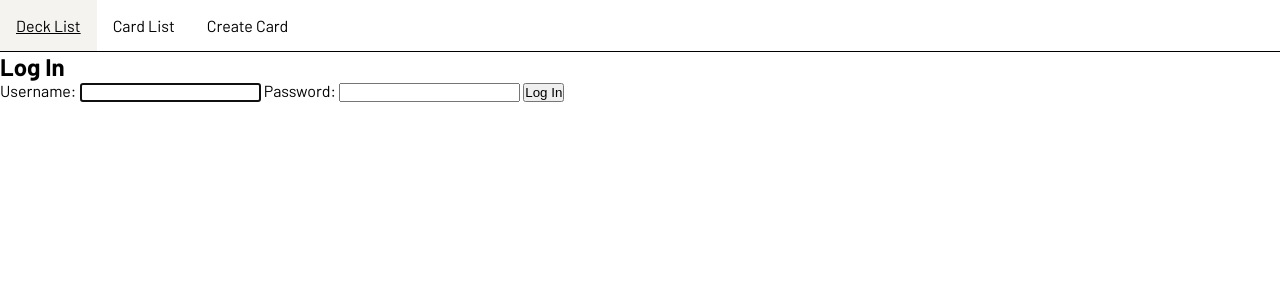
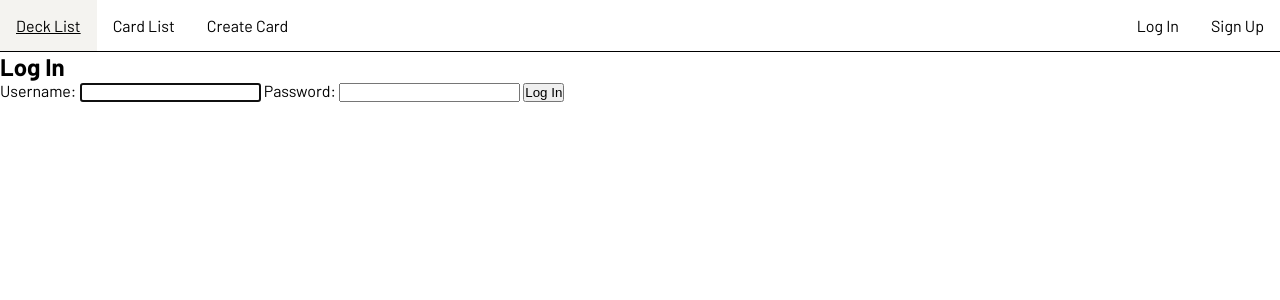
Before and after one commit to rav1oli/flashcards, a Django app: page /accounts/login/ in a window 1280 px wide. Shown: the top 300 px of the page. Run offline with Django 4.2, Linux system fonts and the light colour scheme; style sheets or scripts are compiled from the project's sources.

Commit message:
login buttons and such

```diff
--- a/frontend/static/frontend/css/styles.css
+++ b/frontend/static/frontend/css/styles.css
@@ -23,6 +23,7 @@ body:has(.grey-form) .grey-overlay {
 .navbar {
   display: flex;
   flex-direction: row;
+  justify-content: space-between;
   border-bottom: 1px solid black;
   width: 100%;
   position: sticky;
@@ -30,21 +31,26 @@ body:has(.grey-form) .grey-overlay {
   background-color: white;
   z-index: 51;
 }
+.navbar div {
+  display: flex;
+  flex-direction: row;
+}
 
 a {
   color: black;
   text-decoration: none;
 }
 
+a:has(.nav-button):hover {
+  cursor: pointer;
+  text-decoration: underline;
+  background-color: #f4f3f0;
+}
+
 .nav-button {
   list-style-type: none;
   padding: 1em;
   transition: background-color, 0.2s;
-}
-.nav-button:hover {
-  cursor: pointer;
-  text-decoration: underline;
-  background-color: #f4f3f0;
 }
 
 hr {
--- a/frontend/static/frontend/css/styles.scss
+++ b/frontend/static/frontend/css/styles.scss
@@ -25,12 +25,19 @@ body {
 .navbar {
     display: flex;
     flex-direction: row;
+    justify-content: space-between;
+
     border-bottom: 1px solid black;
     width: 100%;
     position: sticky;
     top: 0;
     background-color: white;
     z-index: 51;
+
+    div {
+        display: flex;
+        flex-direction: row;
+    }
 }
 
 a {
@@ -38,17 +45,17 @@ a {
     text-decoration: none;
 }
 
+a:has(.nav-button):hover {
+    cursor: pointer;
+    text-decoration: underline;
+    background-color: #f4f3f0;
+}
+
 .nav-button {
     list-style-type: none;
     padding: 1em;
 
     transition: background-color, 0.2s;
-
-    &:hover {
-        cursor: pointer;
-        text-decoration: underline;
-        background-color: #f4f3f0;
-    }
 }
 
 
--- a/frontend/templates/frontend/card-list.html
+++ b/frontend/templates/frontend/card-list.html
@@ -3,7 +3,7 @@
 {% load markdown_filter %}
 
 {% block scripts %}
-
+    <script src="{% static 'frontend/cards.js' %}"></script>
 {% endblock %}
 
 {% block body %}
--- /dev/null
+++ b/frontend/templates/frontend/index.html
@@ -0,0 +1,6 @@
+{% extends "layout.html" %}
+{% load static %}
+
+{% block scripts %}{% endblock %}
+
+{% block body %}index{% endblock %}
--- a/frontend/templates/layout.html
+++ b/frontend/templates/layout.html
@@ -8,7 +8,6 @@
         <!-- scripts -->
         <script src="https://ajax.googleapis.com/ajax/libs/jquery/3.7.1/jquery.min.js"></script>
         <script src="{% static 'htmx.min.js' %}" defer></script>
-        <script src="{% static 'frontend/cards.js' %}"></script>
         {% block scripts %}{% endblock %}
 
         <!-- stylesheets -->
@@ -28,9 +27,20 @@
         <div class="grey-overlay"></div>
 
         <ul class="navbar">
-            <a href=""><li class="nav-button">Deck List</li></a>
-            <a href="{% url 'card_list' %}"><li class="nav-button">Card List</li></a>
-            <a href=""><li class="nav-button">Create Card</li></a>
+            <div>
+                <a href=""><li class="nav-button">Deck List</li></a>
+                <a href="{% url 'card_list' %}"><li class="nav-button">Card List</li></a>
+                <a href=""><li class="nav-button">Create Card</li></a>
+            </div>
+            <div>
+                {% if user.is_authenticated %}
+                    <li class="nav-button">Logged in as <b>{{ user.username }}</b></li>
+                    <a href="{% url 'logout' %}"><li class="nav-button">Log Out</li></a>
+                {% else %}
+                    <a href="{% url 'login' %}"><li class="nav-button">Log In</li></a>
+                    <a href="{% url 'signup' %}"><li class="nav-button">Sign Up</li></a>
+                {% endif %}
+            </div>
         </ul>
 
         {% block body %}{% endblock %}
--- a/frontend/urls.py
+++ b/frontend/urls.py
@@ -4,7 +4,8 @@ from . import views
 urlpatterns = [
     path('accounts/signup/', views.SignUpView.as_view(), name="signup"),
 
-    path("cards", views.CardList.as_view(), name="card_list"),
+    path("", views.IndexView.as_view(), name="index"),
+    path("cards", views.CardListView.as_view(), name="card_list"),
     path("tags", views.tag_list, name="tag_list")
 ]
 
```
Also changed, not shown: frontend/views.py (+5 -2 lines), db.sqlite3, 1 other file.
